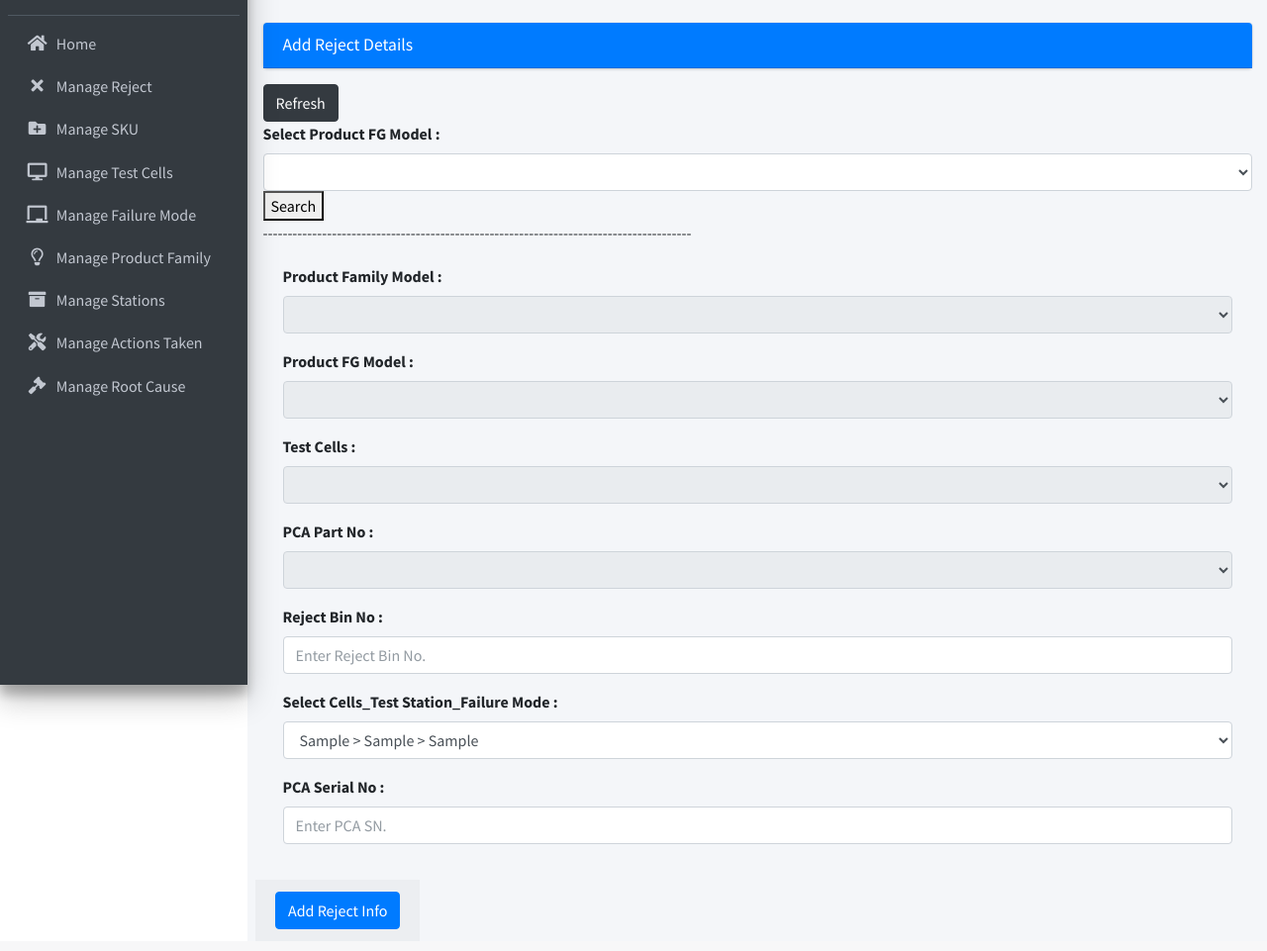
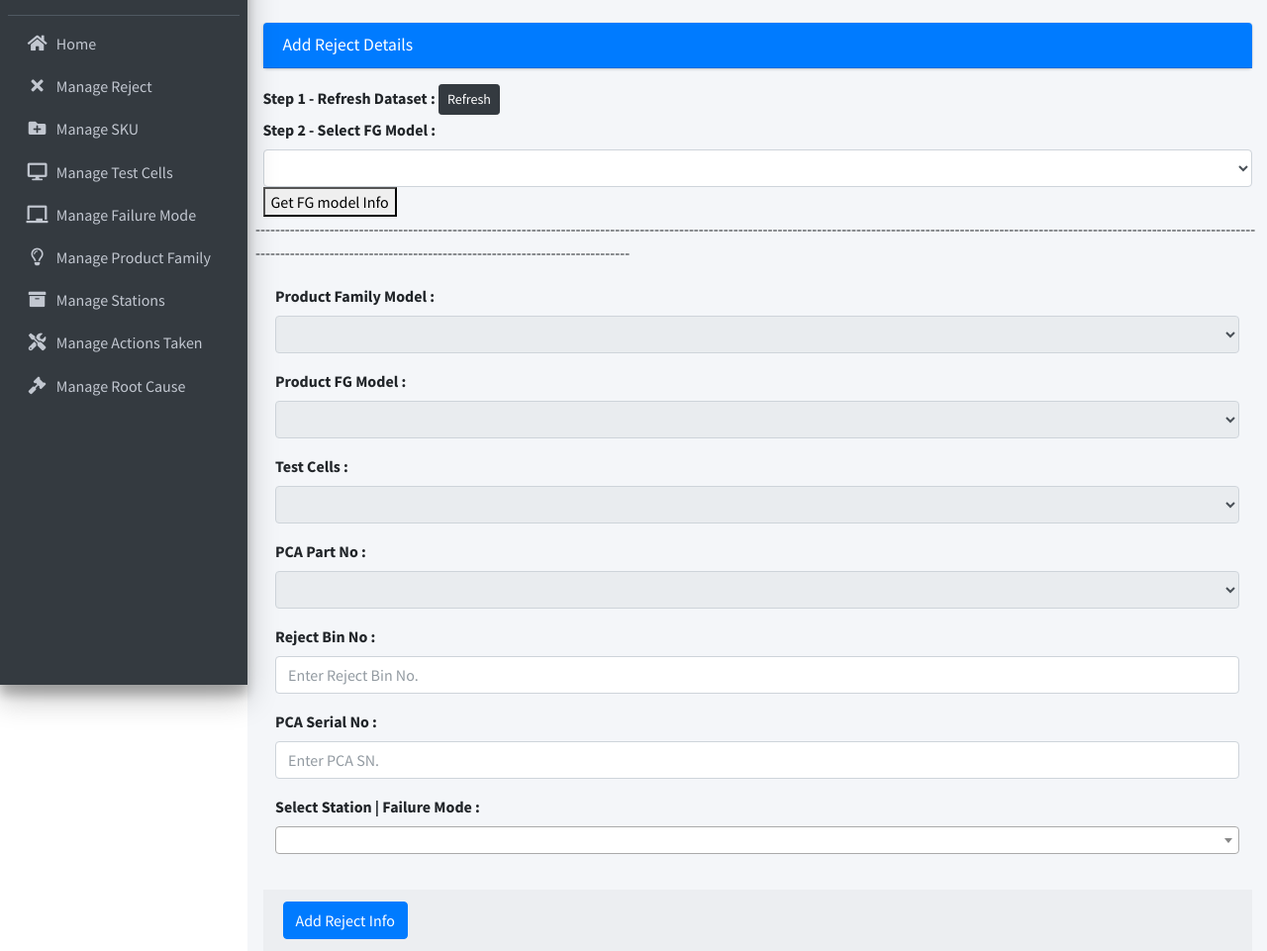
Before and after one commit to NabilSyafiq88/debug-inv-system, a Django app: page /search_PCA/ in a window 1280 px wide. Shown: the part 108-1069 px from the top of the page at 99% size. Before the commit the page ends 1047 px from the top, so only its background shows below. Run offline with Django 5.2, Linux system fonts and the light colour scheme; data comes from the database, SQL or seed files in the repository; tables that the repository leaves empty hold one stand-in row (values such as "Sample post"); lists and menus that the app fills with data are empty; some libraries are stand-ins or nearby versions.

Commit message:
no radio button, change with auto search test cells and user custom search station

```diff
--- a/inventory_system/inventoryapp/AdminViews.py
+++ b/inventory_system/inventoryapp/AdminViews.py
@@ -6,11 +6,12 @@ from django.urls import reverse
 from django.views.decorators.csrf import csrf_exempt
 import json
 import pandas as pd
+from django.template import loader
 
 from .forms import SkuForm, FailureForm, FailureData
 from .models import CustomUser, Admin, Operator, root_Cause, action_Taken, cells_Name, Sku_Info, Failure_Mode, Failure_Data, station_Name, model_Name, Failure_Info, Search_PCA
 from collections import OrderedDict
-from django.db.models import Count
+from django.db.models import Count, Q
 
 def admin_home(request):
 
@@ -543,6 +544,7 @@ def add_failure(request):
     model_name = model_Name.objects.all()
     FG_model = Sku_Info.objects.values_list('FG_Model',flat=True)
     PCA_no = Sku_Info.objects.values_list('PCA_SN_Number',flat=True)
+    #F_mode = Failure_Mode.objects.filter(test_Cells = "LEPTON").values()
     #test = sku_info.values()
     #sku_list = []
     #[sku_list.append(x) for x in sku_info if x not in sku_list]
@@ -588,14 +590,14 @@ def add_failure_save(request):
         print(PCA_Partno)
         print(failure_Mode)
 
-        x = failure_Mode.split(" > ")
+        x = failure_Mode.split(" | ")
         print (x)
+        print (x[0])
         print (x[1])
-        print (x[2])
         #print (x[2])
 
-        test_station = x[1]
-        failure_Mode = x[2]
+        test_station = x[0]
+        failure_Mode = x[1]
 
 
         try:
@@ -708,11 +710,14 @@ def search_PCA(request):
   if 'query' in request.GET:
     query = request.GET['query']
     PCA_SN = Sku_Info.objects.filter(FG_Model__iexact=query)
-
+    F_cells = PCA_SN.values_list('test_Cells',flat=True)
+    F_cells = ''.join(F_cells)
+    F_mode = Failure_Mode.objects.filter(test_Cells = F_cells).values()
   else:
       PCA_SN = Sku_Info.objects.none()
+      F_mode = Failure_Mode.objects.none()
 
-  return render (request, 'admin_template/add_failure_template.html',{'PCA_SN': PCA_SN,'cells_name': cells_name,'station_name':test_station,"failure_mode":failure_mode,'FGmodel_list':FGmodel_list,'PCAnumber_list':PCAnumber_list})
+  return render (request, 'admin_template/add_failure_template.html',{'PCA_SN': PCA_SN,'cells_name': cells_name,'station_name':test_station,"failure_mode":failure_mode,'FGmodel_list':FGmodel_list,'PCAnumber_list':PCAnumber_list,'F_mode':F_mode})
 
 #Actions portion ##############################################################
 def manage_action(request):
--- a/inventory_system/inventoryapp/templates/admin_template/add_failure_template.html
+++ b/inventory_system/inventoryapp/templates/admin_template/add_failure_template.html
@@ -22,21 +22,22 @@
                     <!-- /.card-header -->
                     <!-- form start -->
 
+                    <div>
+                      <label>Step 1 - Refresh Dataset : </label>
+                      <a href="{% url 'search_PCA' %}" class="btn btn-dark btn-sm">Refresh</a>
+                    </div>
+
                     <form method="GET">
-                      <div>
-                      <a href="{% url 'search_PCA' %}" class="btn btn-dark">Refresh</a>
-                      </div>
                       <!--<input type="text" name="query" placeholder="Search by product model" value="{{ request.GET.query }}">-->
-                      <label>Select Product FG Model : </label>
-                      <select class="form-control" name="query" value="{{ request.GET.query }}" >
+                      <label>Step 2 - Select FG Model : </label>
+                      <select class="form-control" name="query" value="{{ request.GET.query }}">
                         <option>{{ " " }}</option>
                         {% for model in FGmodel_list %}
                           <option> {{ model }}</option>
                         {% endfor %}
-                      </select> <button type="submit">Search</button>
-
-
+                      </select> <button type="submit">Get FG model Info</button>
                     </form>
+                  </div>
 
                     <form role="form" method="POST" action="{% url 'add_failure_save' %}">
                         {% csrf_token %}
@@ -65,7 +66,7 @@
                                 </div>
                                 </div>
                                 {% endif %}
-                                <div> ---------------------------------------------------------------------------------------</div>
+                                <div> ---------------------------------------------------------------------------------------------------------------------------------------------------------------------------------------------------------------------------------------------------------------------------------------</div>
 
                             <div class="card-body">
 
@@ -115,15 +116,6 @@
                               </select>
                               </div>
 
-                              <!--<div class="form-group">
-                                <label>Select Test Station : </label>
-                                <select class="form-control" name="station">
-                                  {% for station in station_name %}
-                                    <option>{{ station.station_Name }}</option>
-                                  {% endfor %}
-                                </select>
-                              </div>-->
-
                               <div class="form-group">
                                 <label>Reject Bin No : </label>
                                 <input type="text" class="form-control" name="reject_bin" placeholder="Enter Reject Bin No.">
@@ -134,20 +126,21 @@
                               </select>-->
                               </div>
 
+                              <div class="form-group">
+                                <label>PCA Serial No : </label>
+                                <input type="text" class="form-control" name="PCA_Serial" placeholder="Enter PCA SN.">
+                              </div>
+
                                 <div class="form-group">
-                                  <label>Select Cells_Test Station_Failure Mode : </label>
-                                  <select class="form-control" name="failure_mode">
-                                    {% for failure in failure_mode %}
-                                      <option>{{ failure.test_Cells }}{{' > '}}{{ failure.test_Station }}{{' > '}}{{ failure.failure_Mode }}</option>
+                                  <label>Select Station | Failure Mode : </label>
+                                  <div>
+                                  <select class="form-control select2 input-lg" name="failure_mode">
+                                    {% for failure in F_mode %}
+                                      <option>{{ failure.test_Station }}{{' | '}}{{ failure.failure_Mode }}</option>
                                     {% endfor %}
                                   </select>
                                 </div>
-
-                                <div class="form-group">
-                                  <label>PCA Serial No : </label>
-                                  <input type="text" class="form-control" name="PCA_Serial" placeholder="Enter PCA SN.">
                                 </div>
-
 
                             </div>
 
@@ -164,6 +157,10 @@
                 </div>
             </div>
 
+            <script>
+              $('.select2').select2();
+            </script>
+
         </div><!-- /.container-fluid -->
       </section>
 
--- a/inventory_system/inventoryapp/templates/admin_template/base_template.html
+++ b/inventory_system/inventoryapp/templates/admin_template/base_template.html
@@ -34,6 +34,9 @@
   <script src="https://maxcdn.bootstrapcdn.com/bootstrap/3.4.1/js/bootstrap.min.js"></script>
 
   <script src="https://cdn.jsdelivr.net/npm/bootstrap@5.3.3/dist/js/bootstrap.bundle.min.js"></script>
+
+  <link href="https://cdnjs.cloudflare.com/ajax/libs/select2/4.0.6-rc.0/css/select2.min.css" rel="stylesheet" />
+  <script src="https://cdnjs.cloudflare.com/ajax/libs/select2/4.0.6-rc.0/js/select2.min.js"></script>
 
     {% comment %} For Custom CSS {% endcomment %}
 
--- a/inventory_system/inventoryapp/templates/admin_template/search_PCA_template.html
+++ b/inventory_system/inventoryapp/templates/admin_template/search_PCA_template.html
@@ -12,6 +12,7 @@
         <input type="text" name="query" placeholder="Search by PCA PN Number" value="{{ request.GET.query }}">
         <button type="submit">Search</button>
     </form>
+
     {% if PCA_SN %}
         <ul>
             {% for SN in PCA_SN %}
```
